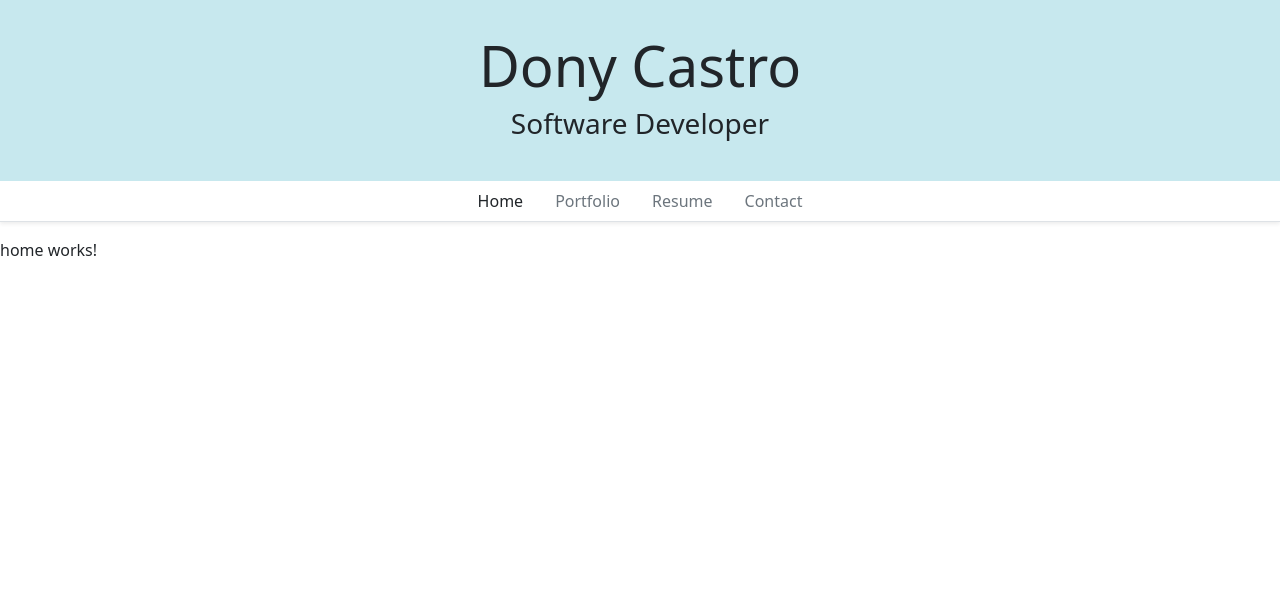
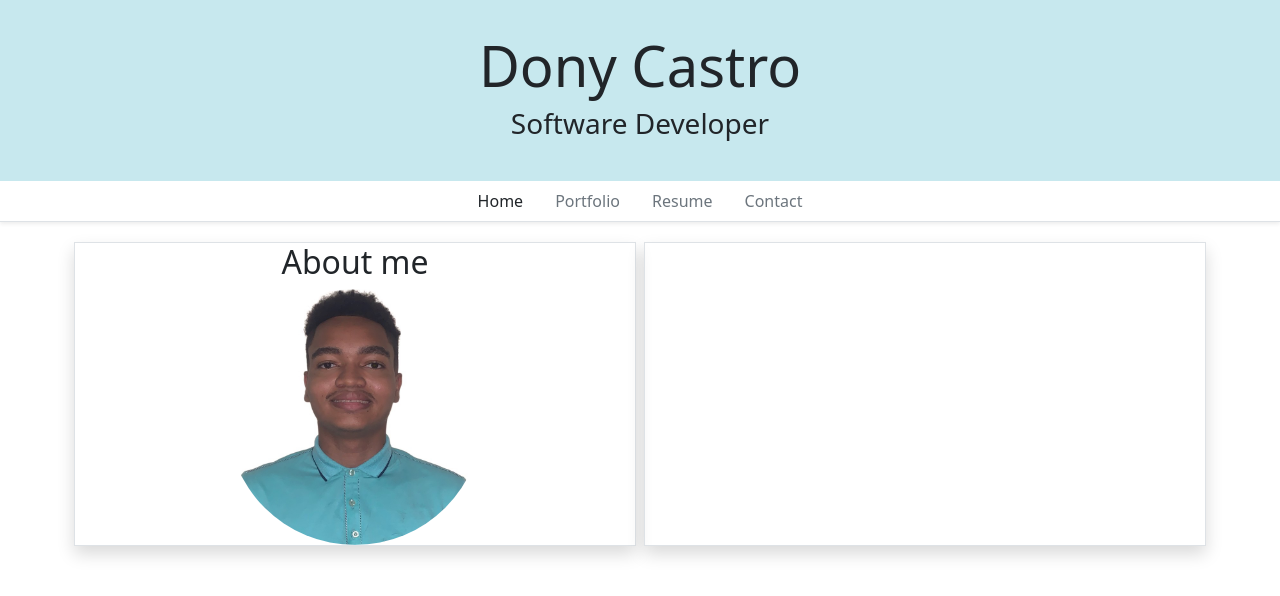
Before and after one commit to DonySCode/AngularPortfolioWebsite, an Angular app: page /home in a window 1280 px wide. Shown: the top 596 px of the page. Built offline with nearby package versions, Linux system fonts and the light colour scheme.

Commit message:
Added "about me" and "feature projects" to the home page.

```diff
--- a/src/app/home/home.component.html
+++ b/src/app/home/home.component.html
@@ -1 +1,15 @@
-<p>home works!</p>
+<div class="container">
+    <div class="row">
+        <!--About Me / Sobre mi-->
+        <div class="col-lg shadow border m-1">
+            <div class="text-center">
+                <h2>About me</h2>
+                <img src="../../assets/image-profile.jpg" alt="profile picture" width="256" class="rounded-circle"/>
+            </div>
+        </div>
+        <!--Featured Projects / Proyectos-->
+        <div class="col-lg shadow border m-1">
+
+        </div>
+    </div>
+</div>
```
Also changed, not shown: src/assets/image-profile.jpg (added).
